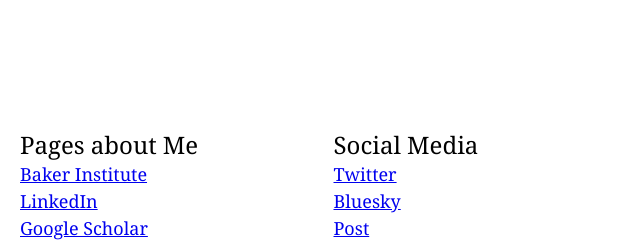
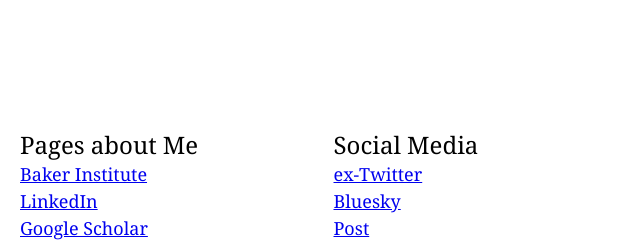
Before and after one commit to simonlester/simonlester, a plain HTML site: page index.htm in a window 1280 px wide. Shown: the top 247 px of the page, 640-1280 px from the left. Drawn offline with Linux system fonts and the light colour scheme.

Commit message:
edit to social media

```diff
--- a/index.htm
+++ b/index.htm
@@ -90,7 +90,7 @@
 	<ul class="document-list" style="box-sizing: border-box; margin: 0px; font-family: Cambria, Cochin, Georgia, Times, &quot;Times New Roman&quot;, serif; font-weight: normal; list-style: none; padding-left: 0px; font-size: 18px;">
 		<li style="box-sizing: border-box; margin: 0px 0px 5px; font-family: Cambria, Cochin, Georgia, Times, &quot;Times New Roman&quot;, serif; font-weight: 400; font-size: 18px; color: rgb(0, 0, 0); font-style: normal; font-variant-ligatures: normal; font-variant-caps: normal; letter-spacing: normal; orphans: 2; text-indent: 0px; text-transform: none; widows: 2; word-spacing: 0px; -webkit-text-stroke-width: 0px; white-space: normal; text-decoration-thickness: initial; text-decoration-style: initial; text-decoration-color: initial;">
 		<div class="info" style="box-sizing: border-box; margin: 0px; font-family: Cambria, Cochin, Georgia, Times, &quot;Times New Roman&quot;, serif; font-weight: normal;">
-			<a href="https://twitter.com/snlester">Twitter</a><br />
+			<a href="https://twitter.com/snlester">ex-Twitter</a><br />
 			<a href="https://bsky.app/profile/simonlester.com">Bluesky</a><br />
 			<a href="https://post.news/@/simonlester">Post</a></div>
 		</li>
```
